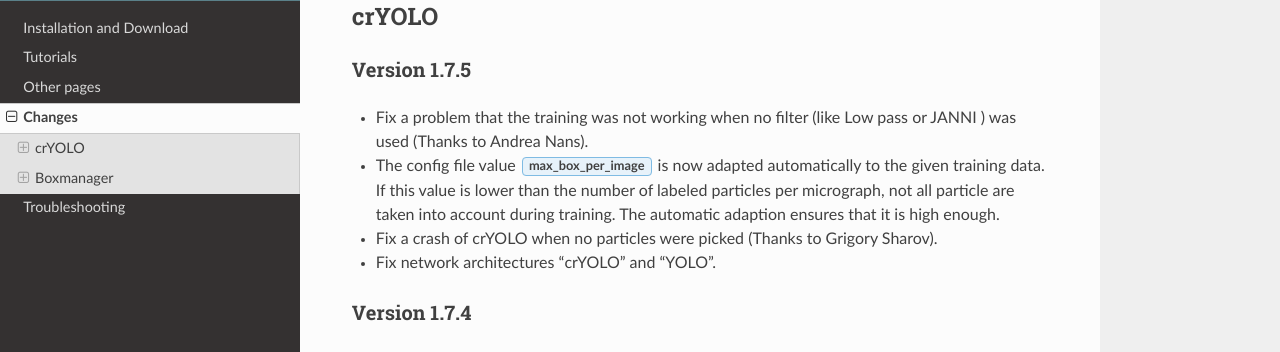
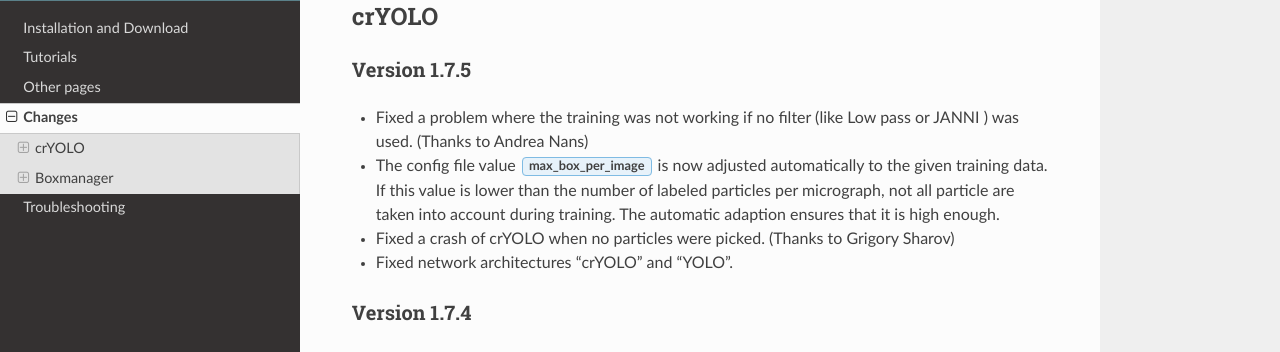
Before and after one commit to MPI-Dortmund/cryolo, a Sphinx documentation site: the page built from source/changes.rst, in a window 1280 px wide and 900 px high. Shown: the part 160-512 px from the top of the window. Built offline with Sphinx 7.4.7 and the Read the Docs theme 2.0.0, drawn with Linux system fonts in a browser that asks for light colours.

Commit message:
fix typo

```diff
--- a/source/changes.rst
+++ b/source/changes.rst
@@ -7,13 +7,13 @@
 Version 1.7.5
 *************
 
-* Fix a problem that the training was not working when no filter (like Low pass or JANNI ) was used (Thanks to Andrea Nans).
+* Fixed a problem where the training was not working if no filter (like Low pass or JANNI ) was used. (Thanks to Andrea Nans)
 
-* The config file value :guilabel:`max_box_per_image` is now adapted automatically to the given training data. If this value is lower than the number of labeled particles per micrograph, not all particle are taken into account during training. The automatic adaption ensures that it is high enough.
+* The config file value :guilabel:`max_box_per_image` is now adjusted automatically to the given training data. If this value is lower than the number of labeled particles per micrograph, not all particle are taken into account during training. The automatic adaption ensures that it is high enough.
 
-* Fix a crash of crYOLO when no particles were picked (Thanks to Grigory Sharov).
+* Fixed a crash of crYOLO when no particles were picked. (Thanks to Grigory Sharov)
 
-* Fix network architectures "crYOLO" and "YOLO".
+* Fixed network architectures "crYOLO" and "YOLO".
 
 
 Version 1.7.4
```
